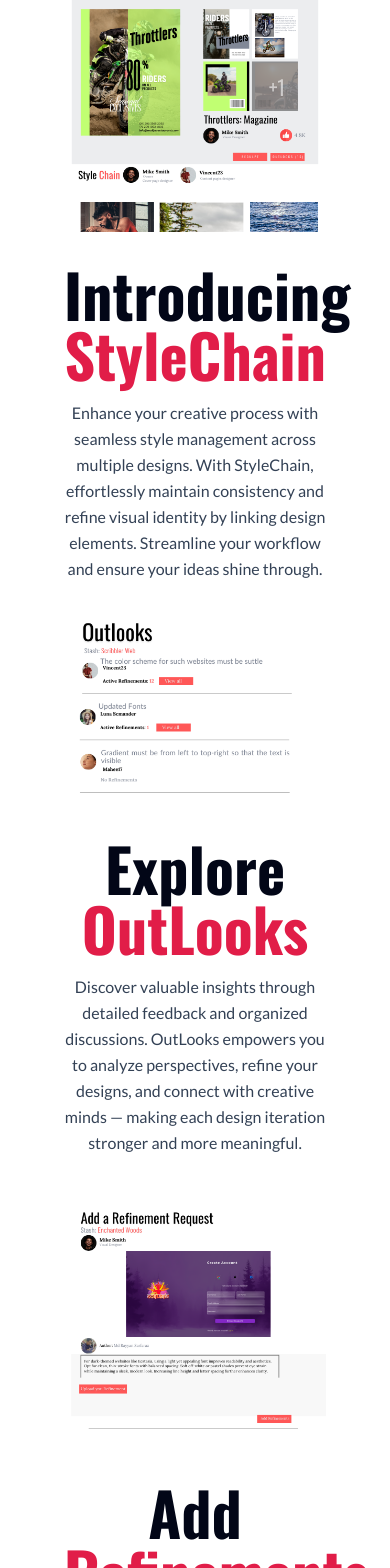
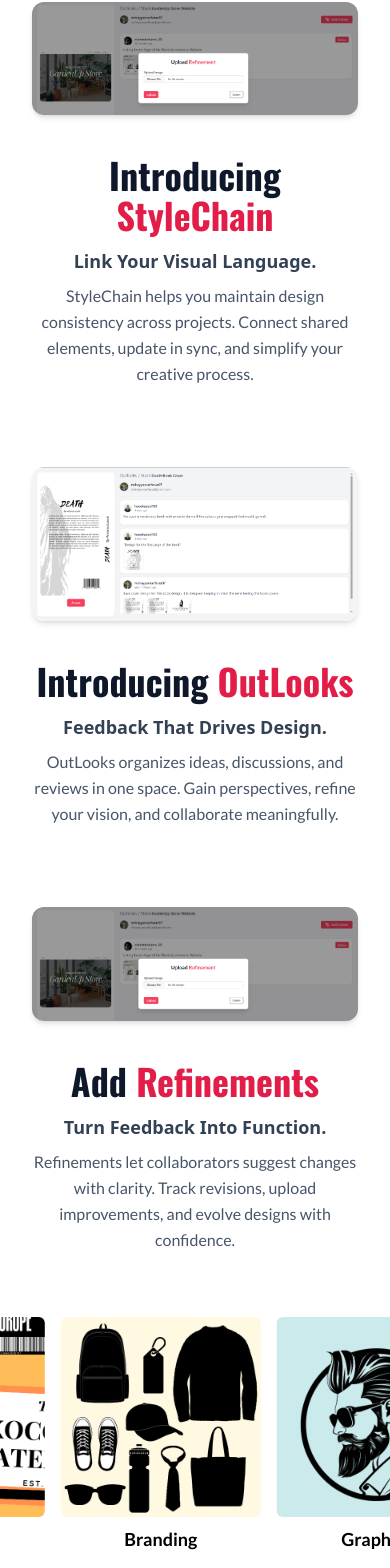
Before and after one commit to mdrayyansarfaraz7/Creozone, a React (Vite) app: page / in a window 390 px wide. Shown: the part 1652-3220 px from the top of the page. Built offline with nearby package versions, Linux system fonts and the light colour scheme; no server answers.

Commit message:
Features design changed

```diff
--- a/src/components/Feature.jsx
+++ b/src/components/Feature.jsx
@@ -1,58 +1,59 @@
-import React from 'react'
+import React from 'react';
 
 function Feature() {
   return (
-    <div className=' flex flex-col gap-8 py-8 px-16'>
-      {/* StyleChain Feature */}
-      <div className='flex flex-col md:flex-row items-center justify-center gap-8'>
-        <div className='w-full md:w-1/3'>
-          <img src="/styleChain.png" alt="StyleChain" className='w-full h-auto cursor-pointer'/>
+    <div className="flex flex-col gap-20 py-16 px-8 md:px-20 bg-white">
+      {/* Feature Block */}
+      {[
+        {
+          title: "StyleChain",
+          headline: "Link Your Visual Language.",
+          description:
+            "StyleChain helps you maintain design consistency across projects. Connect shared elements, update in sync, and simplify your creative process.",
+          image: "/refinements.png",
+        },
+        {
+          title: "OutLooks",
+          headline: "Feedback That Drives Design.",
+          description:
+            "OutLooks organizes ideas, discussions, and reviews in one space. Gain perspectives, refine your vision, and collaborate meaningfully.",
+          image: "/outlooks.png",
+        },
+        {
+          title: "Refinements",
+          headline: "Turn Feedback Into Function.",
+          description:
+            "Refinements let collaborators suggest changes with clarity. Track revisions, upload improvements, and evolve designs with confidence.",
+          image: "/refinements.png",
+        },
+      ].map((feature, index) => (
+        <div
+          key={feature.title}
+          className={`flex flex-col-reverse md:flex-row items-center justify-between gap-10 ${
+            index % 2 === 1 ? 'md:flex-row-reverse' : ''
+          }`}
+        >
+          <div className="w-full md:w-1/2 text-center md:text-left">
+            <h2 className="font-oswald text-4xl sm:text-5xl text-slate-900 font-bold">
+              {feature.title === "Refinements" ? "Add " : "Introducing "}
+              <span className="text-rose-600">{feature.title}</span>
+            </h2>
+            <p className="text-lg text-slate-700 mt-3 font-semibold">{feature.headline}</p>
+            <p className="font-lato text-slate-600 mt-2 leading-relaxed max-w-xl">
+              {feature.description}
+            </p>
+          </div>
+          <div className="w-full md:w-1/2">
+            <img
+              src={feature.image}
+              alt={feature.title}
+              className="w-full h-auto rounded-xl shadow-md"
+            />
+          </div>
         </div>
-        <div className='w-full md:w-2/3 text-center md:text-left'>
-          <h1 className='font-oswald text-6xl sm:text-7xl text-slate-950 font-bold'>
-            Introducing <span className='text-rose-600'>StyleChain</span>
-          </h1>
-          <p className='font-lato text-slate-700 mt-4 leading-relaxed w-auto lg:w-[700px]'>
-            Enhance your creative process with seamless style management across multiple designs.
-            With StyleChain, effortlessly maintain consistency and refine visual identity by linking design elements.
-            Streamline your workflow and ensure your ideas shine through.
-          </p>
-        </div>
-      </div>
-
-      <div className='flex flex-col md:flex-row items-center justify-center gap-8'>
-        <div className='w-full md:w-1/3'>
-          <img src="/outlooks.png" alt="OutLooks" className='w-full h-auto cursor-pointer'/>
-        </div>
-        <div className='w-full md:w-2/3 text-center md:text-left'>
-          <h1 className='font-oswald text-6xl sm:text-7xl text-slate-950 font-bold'>
-            Explore <span className='text-rose-600'>OutLooks</span>
-          </h1>
-          <p className='font-lato text-slate-700 mt-4 leading-relaxed w-auto lg:w-[700px]'>
-            Discover valuable insights through detailed feedback and organized discussions.
-            OutLooks empowers you to analyze perspectives, refine your designs, and connect with creative minds —
-            making each design iteration stronger and more meaningful.
-          </p>
-        </div>
-      </div>
-
-            {/* Refinement Requests Feature */}
-            <div className='flex flex-col md:flex-row items-center justify-center gap-8'>
-        <div className='w-full md:w-1/3'>
-          <img src="/refinements.png" alt="Refinements" className='w-full h-auto cursor-pointer'/>
-        </div>
-        <div className='w-full md:w-2/3 text-center md:text-left'>
-          <h1 className='font-oswald text-6xl sm:text-7xl text-slate-950 font-bold'>
-            Add <span className='text-rose-600'>Refinements</span>
-          </h1>
-          <p className='font-lato text-slate-700 mt-4 leading-relaxed w-auto lg:w-[700px]'>
-            Refine your designs like never before. Our refinement request system enables collaborators to suggest improvements,
-            leave comments, and track changes with clarity. Turn feedback into actionable insights for better results.
-          </p>
-        </div>
-      </div>
+      ))}
     </div>
-  )
+  );
 }
 
-export default Feature
+export default Feature;
--- a/src/pages/ViewOutlooks.jsx
+++ b/src/pages/ViewOutlooks.jsx
@@ -23,6 +23,36 @@ function ViewOutlooks() {
   const [formData, setFormData] = useState({ feedback: "" });
   const [selectedFile, setSelectedFile] = useState(null);
   const [submitting, setSubmitting] = useState(false);
+  const [showRefineModal, setShowRefineModal] = useState(false);
+  const [selectedOutlookId, setSelectedOutlookId] = useState(null);
+  const [refineFile, setRefineFile] = useState(null);
+  const [refining, setRefining] = useState(false);
+
+  const handleRefineSubmit = async (e) => {
+    e.preventDefault();
+    if (!refineFile || !selectedOutlookId) return;
+
+    const data = new FormData();
+    data.append('userId',user._id);
+    data.append("refinement", refineFile);
+
+    try {
+      setRefining(true);
+      await axios.post(`http://localhost:8080/api/outlook/${selectedOutlookId}`, data, {
+        withCredentials: true,
+        headers: {
+          "Content-Type": "multipart/form-data",
+        },
+      });
+      setRefining(false);
+      setShowRefineModal(false);
+      window.location.reload();
+    } catch (err) {
+      console.error("Error submitting refinement:", err);
+      setRefining(false);
+    }
+  };
+
   const closeModal = () => {
     setShowModal(false);
   };
@@ -46,6 +76,7 @@ function ViewOutlooks() {
       });
       setSubmitting(false);
       closeModal();
+      window.location.reload();
     } catch (err) {
       console.error('Error submitting outlook:', err);
     }
@@ -57,20 +88,16 @@ function ViewOutlooks() {
         const creationRes = await axios.get(`http://localhost:8080/api/creation/${id}`);
         setCreation(creationRes.data.creationDetails);
         setDisplayImg(creationRes.data.creationDetails.url);
-
         const outlookRes = await axios.get(`http://localhost:8080/api/outlook/${id}`);
         setOutlooks(outlookRes.data.outlooks);
-
         setLoading(false);
       } catch (err) {
         console.error('Error fetching data:', err);
         setLoading(false);
       }
     };
-
     fetchData();
   }, [id]);
-
   if (loading) {
     return (
       <div className="min-h-screen flex items-center justify-center">
@@ -141,8 +168,6 @@ function ViewOutlooks() {
           </div>
         </div>
       )}
-
-
       <div className="lg:w-1/4 w-full ">
         <div className="sticky top-6 bg-white h-full rounded-2xl shadow p-4 flex flex-col justify-center items-center">
           <img
@@ -223,7 +248,10 @@ function ViewOutlooks() {
 
                     {user && user.username != creation.author?.username ? (<><button
                       className="bg-rose-500 text-white text-sm px-3 py-1 rounded hover:bg-rose-600 transition"
-                      onClick={() => console.log("Open refinement form")}
+                      onClick={() => {
+                        setSelectedOutlookId(outlook._id);
+                        setShowRefineModal(true);
+                      }}
                     >
                       Refine
                     </button></>) : (<> </>)}
@@ -233,6 +261,42 @@ function ViewOutlooks() {
                   <p className="text-red-500 text-sm">Author info missing</p>
                 )}
               </div>
+              {user && showRefineModal && (
+                <div className="modal modal-open fixed inset-0 flex items-center justify-center bg-black bg-opacity-40 z-50">
+                  <div className="modal-box rounded-xl shadow-xl border border-gray-200 bg-white max-w-lg w-full mx-4">
+                    <h3 className="font-bold text-2xl font-lato text-gray-800 mb-5 text-center">
+                      Upload <span className="text-rose-500">Refinement</span>
+                    </h3>
+                    <form className="flex flex-col gap-4" onSubmit={handleRefineSubmit} encType="multipart/form-data">
+                      <div className="space-y-1">
+                        <label className="text-sm font-semibold text-gray-700">Upload Image</label>
+                        <input
+                          type="file"
+                          accept="image/*"
+                          required
+                          className="file-input file-input-sm file-input-bordered w-full"
+                          onChange={(e) => setRefineFile(e.target.files[0])}
+                        />
+                      </div>
+                      <div className="modal-action mt-6 flex justify-between">
+                        <button
+                          type="submit"
+                          className="bg-rose-500 text-white btn-sm py-1 px-3 rounded-md text-sm"
+                          disabled={refining}
+                        >
+                          {refining ? (<Loader className="w-5 h-5 animate-spin" />) : (
+                            "Upload"
+                          )}
+                        </button>
+                        <button type="button" onClick={() => setShowRefineModal(false)} className="btn btn-sm btn-outline">
+                          Cancel
+                        </button>
+                      </div>
+                    </form>
+                  </div>
+                </div>
+              )}
+
 
 
               <p className="text-gray-700 mb-3">{outlook.feedback}</p>
```
Also changed, not shown: public/outlooks.png, public/refinements.png.
